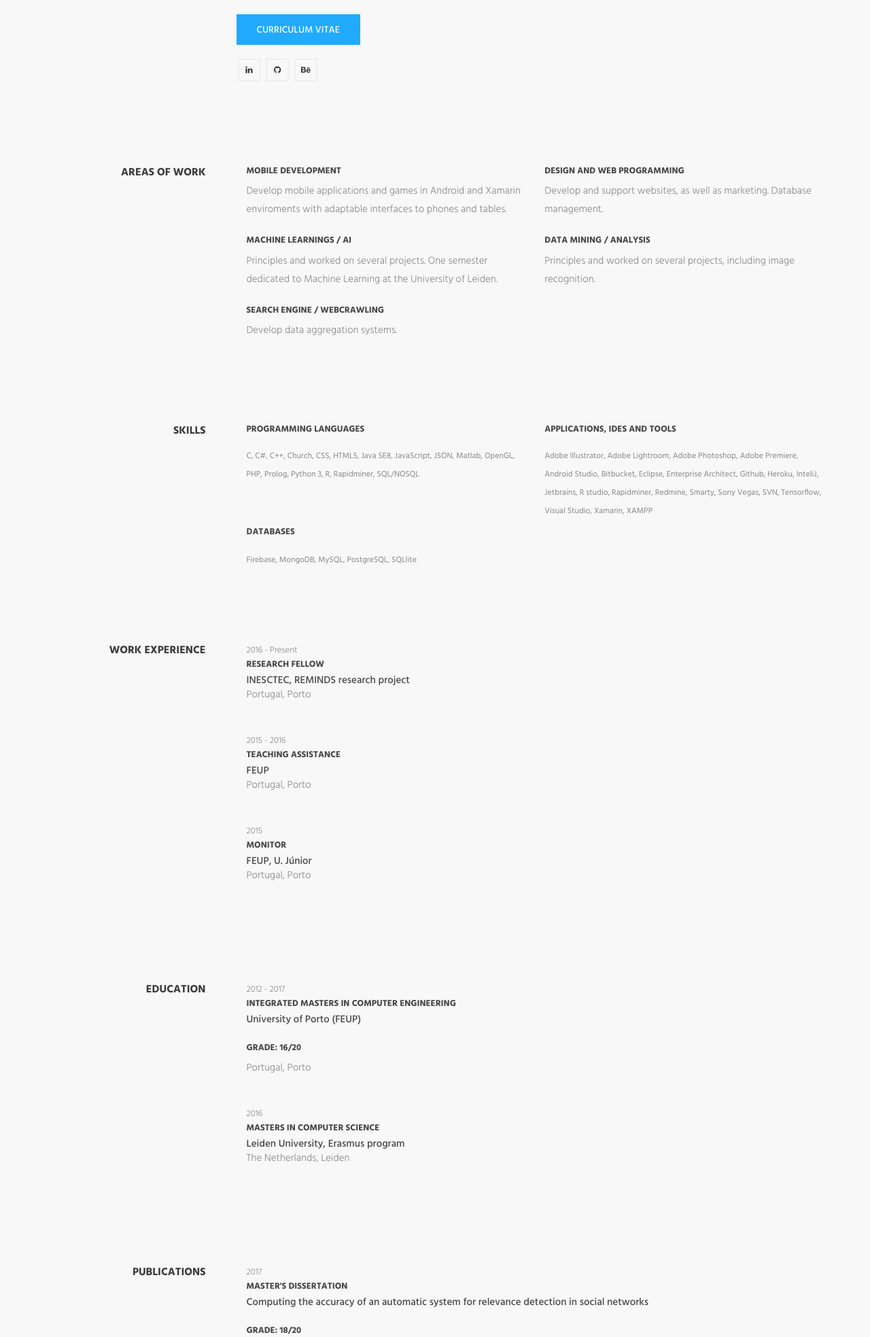
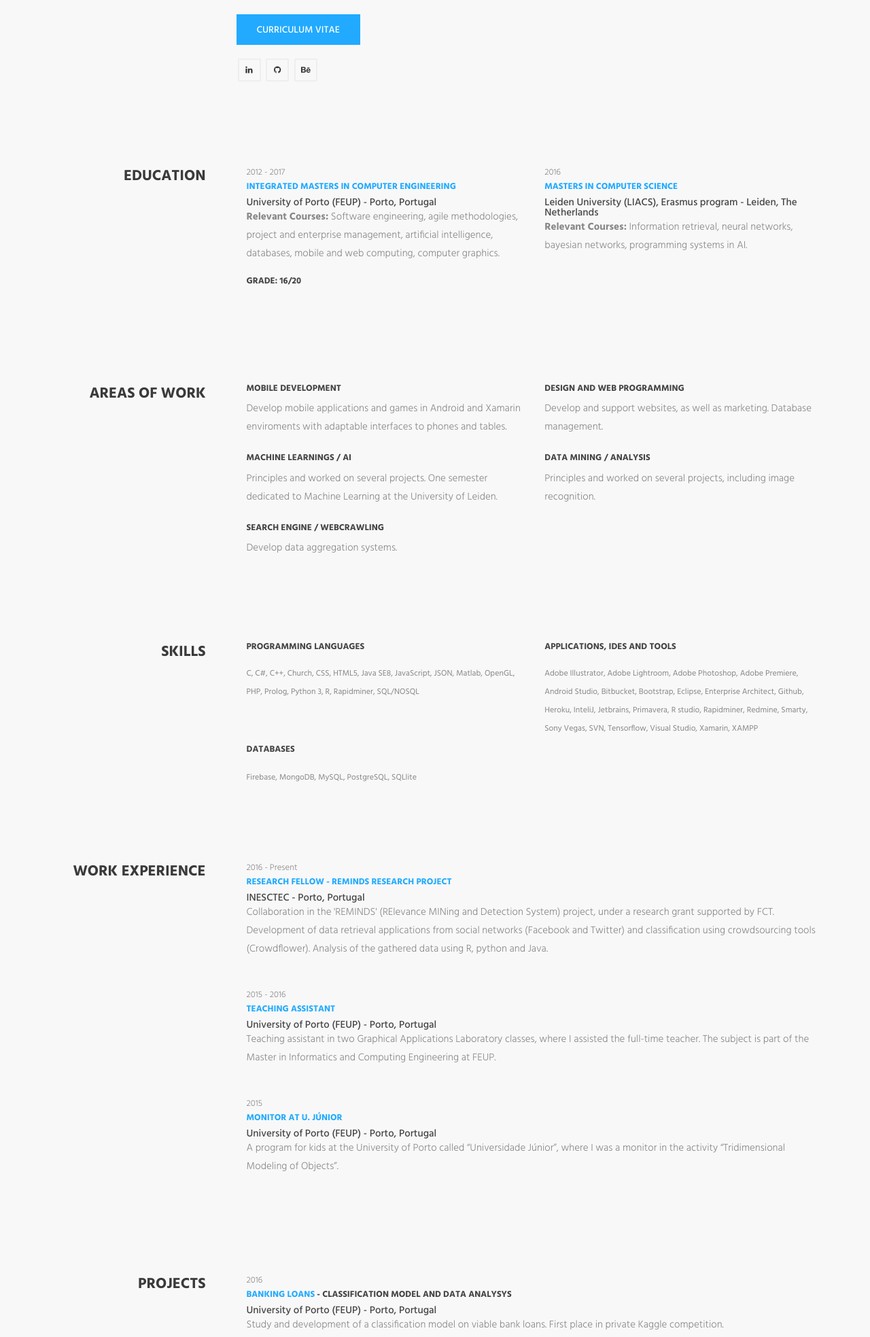
Before and after one commit to Filfmira/filfmira.github.io, a PHP site: page / in a window 1280 px wide. Shown: the part 325-2292 px from the top of the page at 68% size. Run offline with PHP 8.4, Linux system fonts and the light colour scheme.

Commit message:
new sections and improved content
deleted the portfolio

```diff
--- a/css/style.css
+++ b/css/style.css
@@ -215,7 +215,7 @@ button:focus,
     }
 
 .section-title h2 {
-    font-size      : 16px;
+    font-size      : 22px;
     margin-bottom  : 5px;
     color          : #3a3a3a;
     text-transform : uppercase;
--- a/index.html
+++ b/index.html
@@ -232,6 +232,60 @@
 </section>
  -->
 
+<section class="section-education section-wrapper">
+    <div class="container">
+        <div class="row">
+            <div class="col-md-3">
+                <div class="section-title"><h2>Education</h2></div>
+            </div>
+
+            <div class="col-md-9">
+                <div class="row">
+                    <div class="col-md-12">
+
+                           <div class="row">
+                    <div class="col-md-6">
+                        <div class="content-item">
+                            <small>2012 - 2017</small>
+                            <h3><a href="https://sigarra.up.pt/feup/en/CUR_GERAL.CUR_VIEW?pv_curso_id=742">Integrated Masters in Computer Engineering</a></h3>
+                            <h4>University of Porto (FEUP) - Porto, Portugal</h4>
+                            <p> <b>Relevant Courses:</b> Software engineering, agile methodologies, project and enterprise management, artificial intelligence, databases, mobile and web computing, computer graphics.</p>
+
+                            <h3>Grade: 16/20</h3>
+                        </div>
+                    </div>
+
+                    <div class="col-md-6">
+                         <div class="content-item">
+                            <small>2016</small>
+                            <h3><a href="https://liacs.leidenuniv.nl/">Masters in Computer Science</a></h3>
+                            <h4>Leiden University (LIACS), Erasmus program - Leiden, The Netherlands</h4>
+                            <p> <b>Relevant Courses:</b>  Information retrieval, neural networks, bayesian networks, programming systems in AI.</p>
+                        </div>
+                    </div>
+
+                </div>
+                        <!-- .experience-item -->
+                        <!--<div class="content-item">
+                            <small>2002 - 2006</small>
+                            <h3>BA (Hons) Design</h3>
+                            <h4>University of Michigan</h4>
+
+                            <p>United Kingdom, London</p>
+                        </div>
+                        <!-- .experience-item -->
+                    </div>
+                </div>
+                <!--.row-->
+            </div>
+
+        </div>
+        <!--.row-->
+    </div>
+    <!-- .container -->
+</section>
+
+
 <section class="expertise-wrapper section-wrapper">
     <div class="container">
         <div class="row">
@@ -351,7 +405,7 @@
                             <h3> APPLICATIONS, IDES AND TOOLS</h3>
 
                              <div class="progress-item">
-                                <span class="progress-title">Adobe Illustrator, Adobe Lightroom, Adobe Photoshop, Adobe Premiere, Android Studio, Bitbucket, Eclipse, Enterprise Architect, Github, Heroku, InteliJ, Jetbrains, R studio, Rapidminer, Redmine, Smarty, Sony Vegas, SVN, Tensorflow, Visual Studio, Xamarin, XAMPP </span>
+                                <span class="progress-title">Adobe Illustrator, Adobe Lightroom, Adobe Photoshop, Adobe Premiere, Android Studio, Bitbucket, Bootstrap, Eclipse, Enterprise Architect, Github, Heroku, InteliJ, Jetbrains, Primavera, R studio, Rapidminer, Redmine, Smarty, Sony Vegas, SVN, Tensorflow, Visual Studio, Xamarin, XAMPP </span>
                                 <!-- .progress -->
                             </div>
 
@@ -394,26 +448,24 @@
                     <div class="col-md-12">
                         <div class="content-item">
                            <small>2016 - Present</small>
-                            <h3>Research Fellow</h3>
-                            <h4>INESCTEC, REMINDS research project</h4>
-
-                            <p>Portugal, Porto</p>
+                            <h3><a href="http://projectreminds.com/index.php/en/">Research Fellow - REMINDS research project</a></h3>
+                            <h4>INESCTEC - Porto, Portugal</h4>
+                            <p>Collaboration in the 'REMINDS' (RElevance MINing and Detection System) project, under a research grant supported by FCT. Development of data retrieval applications from social networks (Facebook and Twitter) and classification using crowdsourcing tools (Crowdflower). Analysis of the gathered data using R, python and Java.</p>
                         </div>
                         <!-- .experience-item -->
                         <div class="content-item">
                              <small>2015 - 2016</small>
-                            <h3>Teaching assistance</h3>
-                            <h4>FEUP</h4>
+                            <h3><a href="https://sigarra.up.pt/feup/pt/ucurr_geral.ficha_uc_view?pv_ocorrencia_id=350466">Teaching assistant</a></h3>
+                            <h4>University of Porto (FEUP) - Porto, Portugal</h4>
 
-                            <p>Portugal, Porto</p>
+                            <p>Teaching assistant in two Graphical Applications Laboratory classes, where I assisted the full-time teacher. The subject is part of the Master in Informatics and Computing Engineering at FEUP.</p>
                         </div>
 
                         <div class="content-item">
                             <small>2015</small>
-                            <h3>Monitor</h3>
-                            <h4>FEUP, U. Júnior</h4>
-
-                            <p>Portugal, Porto</p>
+                            <h3><a href="https://universidadejunior.up.pt/">Monitor at U. Júnior</a></h3>
+                            <h4>University of Porto (FEUP) - Porto, Portugal</h4>
+                            <p>A program for kids at the University of Porto called “Universidade Júnior”, where I was a monitor in the activity “Tridimensional Modeling of Objects”.</p>
                         </div>
 
                     </div>
@@ -430,81 +482,9 @@
 
 
 
-<section class="section-education section-wrapper">
-    <div class="container">
-        <div class="row">
-            <div class="col-md-3">
-                <div class="section-title"><h2>Education</h2></div>
-            </div>
-
-            <div class="col-md-9">
-                <div class="row">
-                    <div class="col-md-12">
-                        <div class="content-item">
-                            <small>2012 - 2017</small>
-                            <h3>Integrated Masters in Computer Engineering</h3>
-                            <h4>University of Porto (FEUP)</h4>
-                            <br>
-                            <h3>Grade: 16/20</h3>
-                            <p>Portugal, Porto</p>
-                        </div>
-                        <!-- .experience-item -->
-                        <div class="content-item">
-                            <small>2016</small>
-                            <h3>MAsters in Computer Science</h3>
-                            <h4>Leiden University, Erasmus program</h4>
-
-                            <p>The Netherlands, Leiden</p>
-                        </div>
-                        <!-- .experience-item -->
-                        <!--<div class="content-item">
-                            <small>2002 - 2006</small>
-                            <h3>BA (Hons) Design</h3>
-                            <h4>University of Michigan</h4>
-
-                            <p>United Kingdom, London</p>
-                        </div>
-                        <!-- .experience-item -->
-                    </div>
-                </div>
-                <!--.row-->
-            </div>
-
-        </div>
-        <!--.row-->
-    </div>
-    <!-- .container -->
-</section>
 
 
-<section class="section-education section-wrapper">
-    <div class="container">
-        <div class="row">
-            <div class="col-md-3">
-                <div class="section-title"><h2>Publications</h2></div>
-            </div>
 
-            <div class="col-md-9">
-                <div class="row">
-                    <div class="col-md-12">
-                        <div class="content-item">
-                            <small>2017</small>
-                            <h3>Master's Dissertation</h3>
-                            <h4>Computing the accuracy of an automatic system for relevance detection in social networks</h4>
-                            <br>
-                            <h3>Grade: 18/20</h3>
-                            <p>Portugal, Porto</p>
-                        </div>
-                    </div>
-                </div>
-                <!--.row-->
-            </div>
-
-        </div>
-        <!--.row-->
-    </div>
-    <!-- .container -->
-</section>
 <!-- .section-education -->
 
 
@@ -592,6 +572,129 @@
 <!-- </section> -->
 <!-- .section-profile -->
 
+
+<section class="section-wrapper section-experience">
+    <div class="container">
+        <div class="row">
+            <div class="col-md-3">
+                <div class="section-title"><h2>Projects</h2></div>
+            </div>
+
+
+                <div class="col-md-9">
+                <div class="row">
+                    <div class="col-md-12">
+
+                        <div class="content-item">
+                           <small>2016</small>
+                            <h3><a href="https://drive.google.com/open?id=0B-48xe-dssrpSGZDSVk3eXFCYWc">Banking loans </a>- classification model and data analysys</h3>
+                            <h4>University of Porto (FEUP) - Porto, Portugal</h4>
+                            <p> Study and development of a classification model on viable bank loans. First place in private Kaggle competition.</p>
+                        </div>
+                        <div class="content-item">
+                           <small>2016</small>
+                            <h3><a href="https://github.com/filipedgb/cafe-payment-system">Cafe Payment System </a>- Android application</h3>
+                            <h4>University of Porto (FEUP) - Porto, Portugal</h4>
+
+                            <p> Android and server system where users can place orders to a cafeteria, choosing items from the menu and the quantities, and transmit them possibly with vouchers to a terminal inside the cafeteria establishment.
+                        </div>
+
+
+                        <div class="content-item">
+                             <small>2016</small>
+                            <h3><a href="https://smartdice-lgp.github.io/#pinBuster/1">Pinbuster</a> - Android, Windows and iOS applications</h3>
+                            <h4>University of Porto (FEUP) and Microsoft Portugal - Porto, Portugal</h4>
+
+                            <p>Cross platform application (iOS, Android and Windows Mobile) that allows users to post hidden messages on a map that can be read by users nearby. Developed with the guidance of Microsoft Portugal representatives to show of the applications of Xamarin.</p>
+                        </div>
+
+                          <div class="content-item">
+                             <small>2016</small>
+                            <h3><a href="https://github.com/Filfmira/MIR">Cropping and resizing images</a> - Image classification</h3>
+                            <h4>University of Leiden (LIACS) - Leiden, The Netherlands</h4>
+
+
+                            <p>Project to test different cropping and resizing techniques and how it may impact the test and training of image recognition models.</p>
+                        </div>
+
+                        <div class="content-item">
+                             <small>2015</small>
+                            <h3><a href="https://github.com/norim13/rios-mais-ldso">Rios+ </a>- Website and Android applications</h3>
+                            <h4>University of Porto (FEUP) and Engenho e Rio - Porto, Portugal</h4>
+
+
+                            <p>Website and Android Application that aids technicians and people in general to contribute to a national database about the well-being of rivers and lakes in Portugal. Developed to Engenho e Rio.</p>
+                        </div>
+
+                        <div class="content-item">
+                            <small>2015</small>
+                            <h3><a href="https://paginas.fe.up.pt/~ei12022/lbaw_project/proj/pages/home/home.php">Venn</a> - Social network's website</h3>
+                            <h4>University of Porto (FEUP) - Porto, Portugal</h4>
+
+                            <p>Social network website where users can create circles of friends, share messages, video and photos. Posts can be scheduled, edited, deleted or with a time-span of visability. The site was develope with responsive design, to adapt to phones and computers.</p>
+                        </div>
+
+
+                        <div class="content-item">
+                            <small>2014</small>
+                            <h3><a href="https://github.com/Filfmira/PixelRealm#pixelrealm">Pixel Realm</a> - Android game</h3>
+                            <h4>University of Porto (FEUP) - Porto, Portugal</h4>
+
+                            <p>Android game developed completely without any external libraries (graphics, physics and logic). The player controls the character (Hero) with the goal to kill the several enemies in order to make progress in game.</p>
+                        </div>
+
+                        <div class="content-item">
+                            <small>2014</small>
+                            <h3><a href="https://github.com/norim13/feup-laig">Tabula</a> - Computer game</h3>
+                            <h4>University of Porto (FEUP) - Porto, Portugal</h4>
+
+                            <p>Computer game based on Tabula, a strategic game. The game supports person vs person or person vs computer. All the animations and graphics were implemented with barebone OpenGL. The game's logic was implemented in Prolog.</p>
+                        </div>
+
+
+
+                    </div>
+                </div>
+                <!--.row-->
+            </div>
+
+            <!--.row-->
+        </div>
+    </div>
+    <!-- .container -->
+</section>
+<!-- .section-experience -->
+
+
+<section class="section-education section-wrapper">
+    <div class="container">
+        <div class="row">
+            <div class="col-md-3">
+                <div class="section-title"><h2>Publications</h2></div>
+            </div>
+
+            <div class="col-md-9">
+                <div class="row">
+                    <div class="col-md-12">
+                        <div class="content-item">
+                            <small>2017</small>
+                            <h3>Master's Dissertation</h3>
+                            <h4>Computing the accuracy of an automatic system for relevance detection in social networks <br><br>Grade: 18/20</h4>
+
+                        </div>
+                    </div>
+                </div>
+                <!--.row-->
+            </div>
+
+        </div>
+        <!--.row-->
+    </div>
+    <!-- .container -->
+</section>
+
+
+<!--
 <section class="section-wrapper portfolio-section">
     <div class="container">
         <div class="row">
@@ -613,9 +716,7 @@
                                 <h3>Pinbuster</h3>
                                 <small>Geolocated message cross-plataform</small>
                             </div>
-                            <!-- portfolio-info -->
                         </a>
-                        <!-- .portfolio-item -->
                     </div>
                     <div class="col-md-4 col-sm-6">
                         <a class="portfolio-item" href="https://paginas.fe.up.pt/~ei12022/lbaw_project/proj/pages/home/home.php">
@@ -627,9 +728,7 @@
                                 <h3>Venn</h3>
                                 <small>Social Network</small>
                             </div>
-                            <!-- portfolio-info -->
                         </a>
-                        <!-- .portfolio-item -->
                     </div>
                     <div class="col-md-4 col-sm-6">
                         <a class="portfolio-item" href="https://www.behance.net/gallery/33028167/Rios">
@@ -641,9 +740,7 @@
                                 <h3>Rios+</h3>
                                 <small>Website and Android Application</small>
                             </div>
-                            <!-- portfolio-info -->
                         </a>
-                        <!-- .portfolio-item -->
                     </div>
                     <div class="col-md-4 col-sm-6">
                         <a class="portfolio-item" href="https://paginas.fe.up.pt/~ei12021/ltw_projecto/polls_index.php">
@@ -655,9 +752,7 @@
                                 <h3>Polly</h3>
                                 <small>Poll's site</small>
                             </div>
-                            <!-- portfolio-info -->
                         </a>
-                        <!-- .portfolio-item -->
                     </div>
                     <div class="col-md-4 col-sm-6">
                         <a class="portfolio-item" href="https://github.com/Filfmira/PixelRealm#pixelrealm">
@@ -669,9 +764,7 @@
                                 <h3>Pixel Realm</h3>
                                 <small>Android game</small>
                             </div>
-                            <!-- portfolio-info -->
                         </a>
-                        <!-- .portfolio-item -->
                     </div>
                     <div class="col-md-4 col-sm-6">
                         <a class="portfolio-item">
@@ -683,16 +776,15 @@
                                 <h3>Tabula</h3>
                                 <small>Board Game developed in OpenGL</small>
                             </div>
-                            <!-- portfolio-info -->
                         </a>
-                        <!-- .portfolio-item -->
                     </div>
                 </div>
             </div>
         </div>
-        <!-- /.row -->
     </div>
 </section>
+-->
+
 <!-- .portfolio -->
 
 
```
